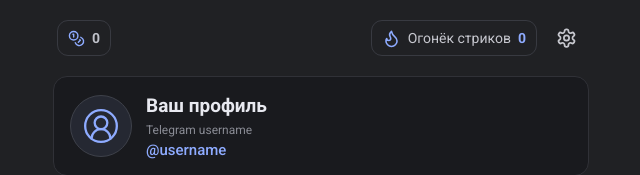
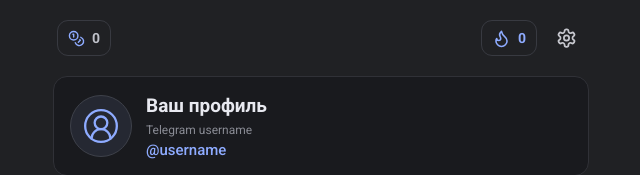
Before and after one commit to Nabibolat/Sudoku, a React (Vite) app: page / in a window 1280 px wide. Shown: the top 175 px of the page, without its empty margins (319-959 px from the left). Built offline with nearby package versions, Linux system fonts and the light colour scheme.

Commit message:
Simplify home streak indicator

```diff
--- a/src/App.jsx
+++ b/src/App.jsx
@@ -53,7 +53,7 @@ export default function App(){
   <div className="daily-bottom"><nav className="bottom-nav"><button onClick={()=>setPage('home')}><Home/><span>Главная</span></button><button className="active"><CalendarDays/><span>Судоку дня</span></button><button onClick={()=>setNavNotice('Режим «Батл» скоро появится')}><Swords/><span>Батл</span></button><button onClick={()=>setNavNotice('Раздел друзей скоро появится')}><Users/><span>Друзья</span></button></nav></div>
  </main>}
  if(page==='home') return <main className="home-app">
-  <header className="home-top"><div className="coin-pill"><Coins size={17}/><b>0</b></div><div className="streak-pill"><Flame size={19}/><span>Огонёк стриков</span><b>0</b></div><button className="home-settings" aria-label="Настройки" onClick={()=>setShowHomeSettings(true)}><Settings/></button></header>
+  <header className="home-top"><div className="coin-pill"><Coins size={17}/><b>0</b></div><div className="streak-pill"><Flame size={19}/><b>0</b></div><button className="home-settings" aria-label="Настройки" onClick={()=>setShowHomeSettings(true)}><Settings/></button></header>
   <section className="profile-card"><div className="profile-avatar"><CircleUserRound size={38}/></div><div className="profile-copy"><h2>Ваш профиль</h2><span>Telegram username</span><b>@username</b></div></section>
   <section className="home-panel achievement-panel"><div className="panel-icon trophy-icon"><Trophy/></div><div className="panel-content"><div className="panel-heading"><h3>Достижения</h3><span>0 / 30</span></div><div className="achievement-chips"><span><Award size={13}/> Новичок</span><span className="locked-chip"><Lock size={12}/> Мастер логики</span></div></div></section>
   <section className="home-panel statistics-panel"><div className="panel-icon chart-icon"><ChartNoAxesCombined/></div><div className="panel-content"><h3>Статистика</h3><p>Игр: 0 <i/> Побед: 0 (0%)</p><p>Лучшее время: —</p></div></section>
```
